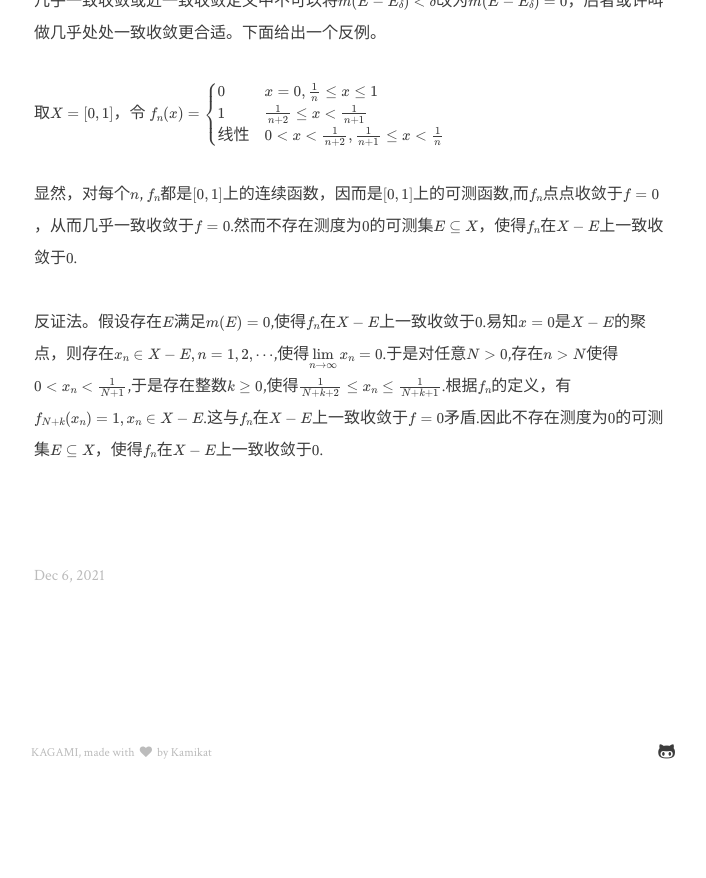
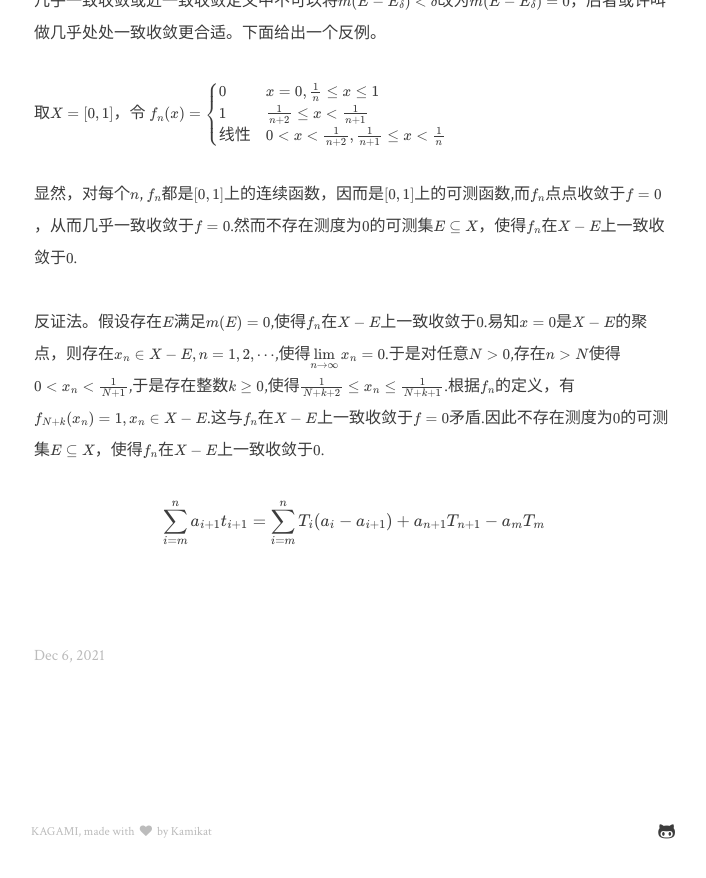
Before and after one commit to ZezeChen/ZezeChen.github.io, a Jekyll site: the page built from _posts/2021-12-06-收敛定义.md, in a window 1280 px wide and 900 px high, scrolled down 1944 px. Shown: the top 878 px of the window, without its empty margins (286-992 px from the left). Built offline with Jekyll 4.4.1, drawn with Linux system fonts in a browser that asks for light colours; formulas are drawn with MathJax 3; before the commit the page ends 2764 px from its top, so only the background shows below that.

Commit message:
Update 2021-12-06-收敛定义.md

```diff
--- a/_posts/2021-12-06-收敛定义.md
+++ b/_posts/2021-12-06-收敛定义.md
@@ -112,3 +112,7 @@ $$
 显然，对每个$n$, $f_n$都是$[0,1]$上的连续函数，因而是$[0,1]$上的可测函数,而$f_n$点点收敛于$f=0$，从而几乎一致收敛于$f=0$.然而不存在测度为$0$的可测集$E \subseteq X$，使得$f_n$在$X-E$上一致收敛于$0$.
 
 反证法。假设存在$E$满足$m(E)=0$,使得$f_n$在$X-E$上一致收敛于$0$.易知$x=0$是$X-E$的聚点，则存在$x_n \in X-E,n=1,2,\cdots$,使得$\lim\limits_{n\to \infty}x_n=0$.于是对任意$N>0$,存在$n>N$使得$0<x_n<\frac{1}{N+1}$,于是存在整数$k\geq 0$,使得$\frac{1}{N+k+2}\leq x_n \leq \frac{1}{N+k+1}$.根据$f_n$的定义，有$f_{N+k}(x_n)=1,x_n\in X-E$.这与$f_n$在$X-E$上一致收敛于$f=0$矛盾.因此不存在测度为$0$的可测集$E \subseteq X$，使得$f_n$在$X-E$上一致收敛于$0$.
+
+$$
+\sum_{i=m}^n a_{i+1}t_{i+1}=\sum_{i=m}^n T_i(a_i-a_{i+1})+a_{n+1}T_{n+1}-a_m T_m
+$$
```
